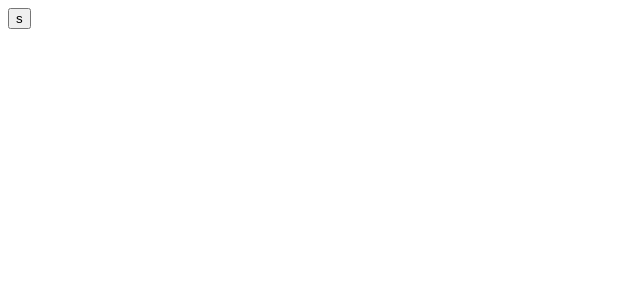
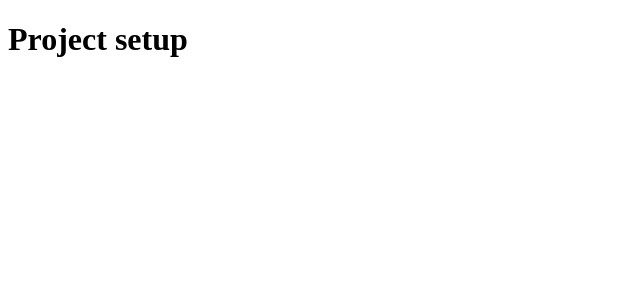
Before and after one commit to jardenna/startVite, a React (Vite) app: page / in a window 1280 px wide. Shown: the top 300 px of the page, without its empty margins (0-640 px from the left). Built offline with nearby package versions, Linux system fonts and the light colour scheme.

Commit message:
Lint test

```diff
--- a/src/App.tsx
+++ b/src/App.tsx
@@ -1,5 +1,5 @@
 function App() {
-  return <button type="button">s</button>;
+  return <h1>Project setup</h1>;
 }
-
+const x = 3;
 export default App;
```
